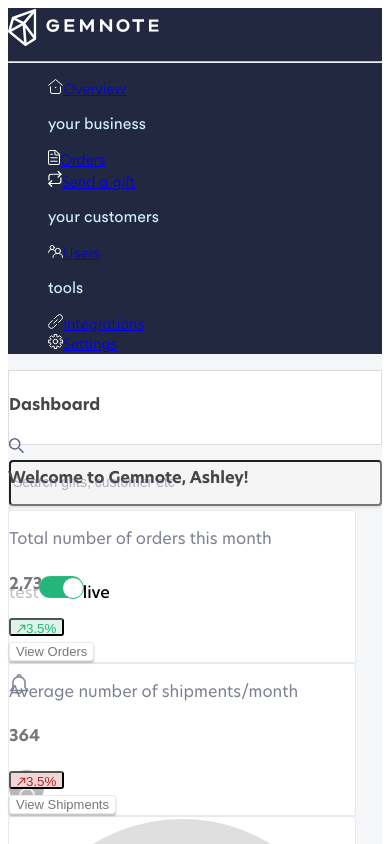
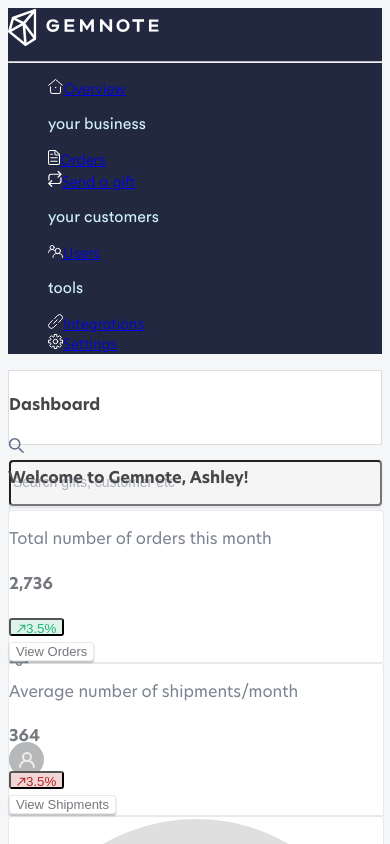
Before and after one commit to Alphajeez96/gemnote, a Vue app: page / in a window 390 px wide. Shown: the top 844 px of the page. Built offline with nearby package versions, Linux system fonts and the light colour scheme.

Commit message:
feature: added responsive view

```diff
--- a/src/App.vue
+++ b/src/App.vue
@@ -1,7 +1,7 @@
 <template>
-  <div id="app" class="dark dark:bg-gray-800 dark:text-gray-100">
+  <div id="app">
     <div class="flex">
-      <div>
+      <div class="hidden xl:block ">
         <sideMenu />
       </div>
       <div class="flex-grow">
@@ -38,6 +38,10 @@
   -webkit-font-smoothing: antialiased;
   -moz-osx-font-smoothing: grayscale;
   font-family: "Hero New ";
+
+}
+
+html, body{
   background: #f4f6f8;
 }
 
--- a/src/components/cards/card-1.vue
+++ b/src/components/cards/card-1.vue
@@ -1,7 +1,7 @@
 <template>
-  <div class="flex justify-between">
+  <div class="flex justify-between flex-wrap">
     <!-- Total orders here -->
-    <div class="card-holder pt-5 px-5 pb-6">
+    <div class="card-holder pt-5 px-5 pb-6 mb-5 lg:mb-0">
       <p class="text-xs quad-gray font-light">
         Total number of orders this month
       </p>
@@ -55,7 +55,7 @@
     </div>
 
     <!-- Shipments here -->
-    <div class="card-holder pt-5 px-5 pb-6">
+    <div class="card-holder pt-5 px-5 pb-6 mb-5 lg:mb-0">
       <p class="text-xs quad-gray font-light">
         Average number of shipments/month
       </p>
@@ -109,7 +109,7 @@
     </div>
 
     <!-- Inventory here -->
-    <div class="card-holder pt-5 px-5 pb-6">
+    <div class="card-holder pt-5 px-5 pb-6 mb-5 lg:mb-0">
       <div class="flex justify-between">
         <!-- graph here -->
         <div>
@@ -143,3 +143,28 @@
   },
 };
 </script>
+
+<style scoped>
+@media (max-width: 575.98px) {
+  .card-holder {
+    width: 100%;
+  }
+}
+
+@media (min-width: 576px) and (max-width: 767.98px) {
+
+  .card-holder {
+    width: 100%;
+  }
+
+}
+
+@media (min-width: 768px) and (max-width: 991.98px) {
+  .card-holder {
+    width: 32%;
+  }
+}
+
+@media (min-width: 992px) and (max-width: 1199.98px) {
+}
+</style>
--- a/src/components/cards/card-2.vue
+++ b/src/components/cards/card-2.vue
@@ -4,32 +4,32 @@
       <p class="text-sm quad-gray font-semibold">
         Trending gifts in your store
       </p>
-      <div class="flex justify-between pt-3">
+      <div class="flex justify-between flex-wrap pt-3">
         <!-- Img 1 -->
-        <div class="w-1/5 flex items-center justify-center">
+        <div class=" w-full lg:w-1/5 flex items-center justify-center">
           <img src="@/assets/img/products/1.png" alt="" />
         </div>
 
         <!-- Img 2 -->
-        <div class="w-1/5 flex items-center justify-center">
+        <div class="w-full lg:w-1/5 flex items-center justify-center">
           <img src="@/assets/img/products/2.png" alt="" />
         </div>
 
         <!-- Img 3 -->
-        <div class="w-1/5 flex items-center justify-center">
+        <div class="w-full lg:w-1/5 flex items-center justify-center">
           <img src="@/assets/img/products/3.png" alt="" />
         </div>
 
         <!-- Img 4 -->
-        <div class="w-1/5 flex-items-center justify-center">
+        <div class="w-full lg:w-1/5 flex items-center justify-center">
           <img src="@/assets/img/products/4.png" alt="" />
         </div>
 
         <!-- button here -->
-        <div class="mt-8 flex items-start">
+        <div class="mt-8 flex items-start w-full justify-center lg:w-1/5 lg:justify-end">
           <button
             type="button"
-            class="focus:outline-none seeall-btn flex items-end font-medium py-2 px-5 font-13"
+            class="focus:outline-none seeall-btn flex items-center w-full justify-center font-medium py-2 px-5 font-13"
           >
             <span>Send a gift</span>
           </button>
@@ -38,3 +38,12 @@
     </div>
   </div>
 </template>
+
+<style scoped>
+@media (max-width: 575.98px) {
+
+
+}
+
+@media (min-width: 576px) and (max-width: 767.98px) {}
+</style>
--- a/src/components/generic/toggle-switch.vue
+++ /dev/null
@@ -1,152 +0,0 @@
-<template>
-  <div>
-
-    <label
-      :for="id + '_button'"
-      :class="{ active: isActive }"
-      class="toggle__button flex"
-    >
-
-    <!-- test Tag here -->
-      <span
-        class="toggle__label uppercase text-sm mr-3 pt-0.5"
-        :class="{ active: isActive == false }"
-      >
-        test</span
-      >
-
-      <input
-        type="checkbox"
-        :disabled="disabled"
-        :id="id + '_button'"
-        v-model="checkedValue"
-      />
-
-      <span class="toggle__switch"></span>
-
-      <!-- Live Tag here -->
-      <span
-        class="toggle__label ml-3 text-sm uppercase pt-0.5"
-        :class="{ active: isActive == true }"
-        >live</span
-      >
-    </label>
-
-  </div>
-</template>
-
-<script>
-export default {
-  props: {
-    disabled: {
-      type: Boolean,
-      default: false,
-    },
-    id: {
-      type: String,
-      default: "primary",
-    },
-    defaultState: {
-      type: Boolean,
-      default: true,
-    },
-  },
-  data() {
-    return {
-      currentState: this.defaultState,
-    };
-  },
-  watch: {
-    defaultState: function defaultState() {
-      this.currentState = Boolean(this.defaultState);
-    },
-  },
-  computed: {
-    isActive() {
-      return this.currentState;
-    },
-    enableText() {
-      return this.labelEnableText;
-    },
-    disabledText() {
-      return this.labelDisableText;
-    },
-    checkedValue: {
-      get() {
-        return this.currentState;
-      },
-      set(newValue) {
-        this.currentState = newValue;
-        this.$emit("change", newValue);
-      },
-    },
-  },
-};
-</script>
-
-<style scoped>
-.toggle__label {
-  color: #bdbdbd;
-    font-weight: 400;
-}
-.active {
-  color: var(--quad-black);
-  font-weight: 500;
-}
-.toggle__button {
-  vertical-align: middle;
-  user-select: none;
-  cursor: pointer;
-}
-.toggle__button input[type="checkbox"] {
-  opacity: 0;
-  position: absolute;
-  width: 1px;
-  height: 1px;
-}
-.toggle__button .toggle__switch {
-  display: inline-block;
-  height: 22px;
-  border-radius: 20px;
-  width: 44px;
-  background: #dadee2 0% 0% no-repeat padding-box;
-  position: relative;
-  transition: all 0.25s;
-}
-
-.toggle__button .toggle__switch::after,
-.toggle__button .toggle__switch::before {
-  content: "";
-  position: absolute;
-  display: block;
-  height: 20px;
-  width: 20px;
-  border-radius: 50%;
-  left: 0;
-  top: 1px;
-  transform: translateX(0);
-  transition: all 0.25s cubic-bezier(0.5, -0.6, 0.5, 1.6);
-}
-.toggle__button .toggle__switch::after {
-  background: #fff;
-  border: 1px solid #dadee2;
-}
-.toggle__button .toggle__switch::before {
-  background: #4d4d4d;
-  box-shadow: 0 0 0 3px rgba(0, 0, 0, 0.1);
-  opacity: 0;
-}
-.active .toggle__switch {
-  background: #24b57a;
-  box-shadow: inset 0 0 1px #adedcb;
-}
-.active .toggle__switch::after,
-.active .toggle__switch::before {
-  transform: translateX(40px - 18px);
-}
-.active .toggle__switch::after {
-  border: 1px solid #24b57a;
-  left: 23px;
-  background: white;
-}
-</style>
--- a/src/components/index.vue
+++ b/src/components/index.vue
@@ -1,22 +1,23 @@
 <template>
   <div class="pt-5 pb-7 px-6">
-    <h4 class="font-bold text-2xl route">Welcome to Gemnote, Ashley!</h4>
+    <h4 class="font-bold text-xl lg:text-2xl route">
+      Welcome to Gemnote, Ashley!
+    </h4>
 
     <!-- cars 1 here -->
-    <div class="mt-6">
+    <div class="mt-5">
       <card1 />
     </div>
 
     <!-- cars 2 here -->
-    <div class="mt-6">
+    <div class="mt-5">
       <card2 />
     </div>
 
     <!-- cars 3 here -->
-    <div class="mt-6">
+    <div class="mt-5 hidden">
       <card3 />
     </div>
-
   </div>
 </template>
 
--- a/src/components/partials/topnav.vue
+++ b/src/components/partials/topnav.vue
@@ -1,8 +1,9 @@
 <template>
-  <nav class="relative">
+  <nav class="relative hidden">
     <!-- Notification drop down -->
     <notificationDropdown v-if="isNotificationOpen" @close="closeNotify" />
     <profileTab v-if="isProfileTabOpen" />
+
     <div class="flex px-6">
       <div class="self-center">
         <h4 class="font-bold text-2xl route">{{ route }}</h4>
@@ -25,15 +26,10 @@
 
         <div class="border-left"></div>
 
-        <!--toggle menu here  -->
-        <div class="mx-6">
-          <toggle />
-        </div>
-
         <div class="border-left"></div>
 
         <!--notification menu here  -->
-        <div class="mx-6">
+        <div class="mx-6 hidden">
           <img
             src="@/assets/img/vectors/ic-notification.svg"
             alt="User"
@@ -59,7 +55,6 @@
 </template>
 
 <script>
-import toggle from "@/components/generic/toggle-switch";
 import notificationDropdown from "@/components/generic/notification-dropdown";
 import profileTab from "@/components/generic/profile-dropdown";
 export default {
@@ -70,7 +65,6 @@
   }),
 
   components: {
-    toggle,
     notificationDropdown,
     profileTab,
   },
@@ -124,4 +118,11 @@
   font-size: 0.875rem;
   opacity: 0.5;
 }
+
+@media (max-width: 575.98px) {
+.search-control{
+}
+}
+
+@media (min-width: 576px) and (max-width: 767.98px) {}
 </style>
--- a/tailwind.config.js
+++ b/tailwind.config.js
@@ -1,6 +1,7 @@
 module.exports = {
+    purge: [],
 
-    darkMode: "class", // or 'media' or 'class'
+    darkMode: false, // or 'media' or 'class'
     theme: {
         extend: {},
     },
```
